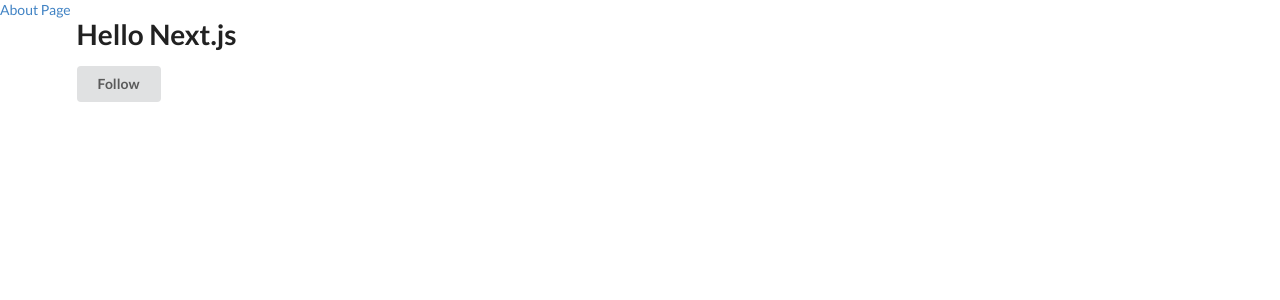
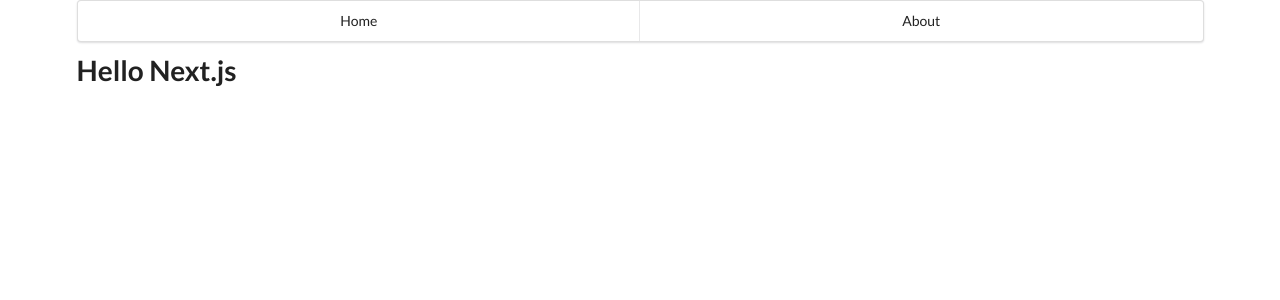
Before and after one commit to pjb0811/next-app-starter, a Next.js app: page / in a window 1280 px wide. Shown: the top 300 px of the page. Built offline with nearby package versions, Linux system fonts and the light colour scheme.

Commit message:
updated layout component

```diff
--- /dev/null
+++ b/components/hoc/Layout.js
@@ -0,0 +1,24 @@
+import React from 'react';
+import Header from '../menu/Header';
+import Head from 'next/head';
+import semantic from 'semantic-ui-css/semantic.min.css';
+
+const Layout = (WrapperComponent) => {
+  return class Layout extends React.Component {
+    render() {
+      return (
+        <div className="ui container">
+          <Head>
+            <title>Next App Starter</title>
+            <meta name="viewport" content="initial-scale=1.0, width=device-width" key="viewport" />
+            <style dangerouslySetInnerHTML={{ __html: semantic }} />
+          </Head>
+          <Header />
+          <WrapperComponent />
+        </div>
+      );
+    }
+  };
+};
+
+export default Layout;
--- /dev/null
+++ b/components/menu/Header.js
@@ -0,0 +1,17 @@
+import React from 'react';
+import Link from 'next/link';
+
+const Header = () => {
+  return (
+    <div className="ui two item menu">
+      <Link href="/">
+        <a className="item">Home</a>
+      </Link>
+      <Link href="/about">
+        <a className="item">About</a>
+      </Link>
+    </div>
+  );
+};
+
+export default Header;
--- a/pages/about.js
+++ b/pages/about.js
@@ -1,4 +1,5 @@
 import React from 'react';
+import withLayout from '../components/hoc/Layout';
 
 const About = () => (
   <div>
@@ -6,4 +7,4 @@
   </div>
 );
 
-export default About;
+export default withLayout(About);
--- a/pages/index.js
+++ b/pages/index.js
@@ -1,24 +1,11 @@
 // This is the Link API
 import React from 'react';
-import Link from 'next/link';
-import Head from 'next/head';
-import semantic from 'semantic-ui-css/semantic.min.css';
+import withLayout from '../components/hoc/Layout';
 
 const Index = () => (
   <div>
-    <Head>
-      <title>Next App Starter</title>
-      <meta name="viewport" content="initial-scale=1.0, width=device-width" key="viewport" />
-      <style dangerouslySetInnerHTML={{ __html: semantic }} />
-    </Head>
-    <Link href="/about">
-      <a>About Page</a>
-    </Link>
-    <div className="ui container">
-      <h1 className="ui header">Hello Next.js</h1>
-      <button className="ui button">Follow</button>
-    </div>
+    <h1 className="ui header">Hello Next.js</h1>
   </div>
 );
 
-export default Index;
+export default withLayout(Index);
```
